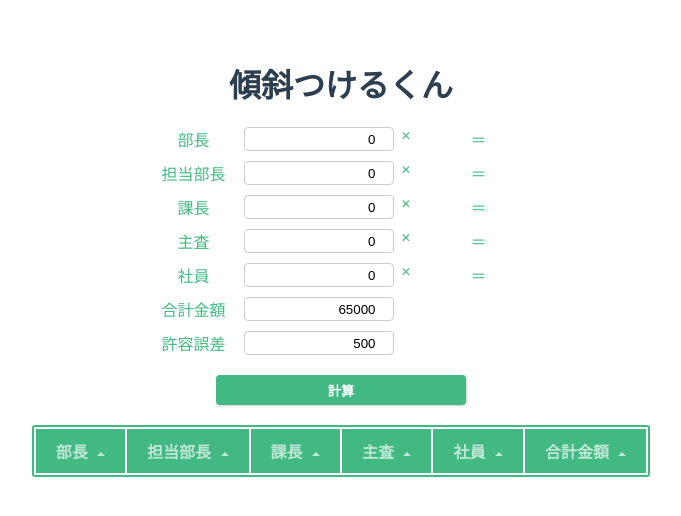
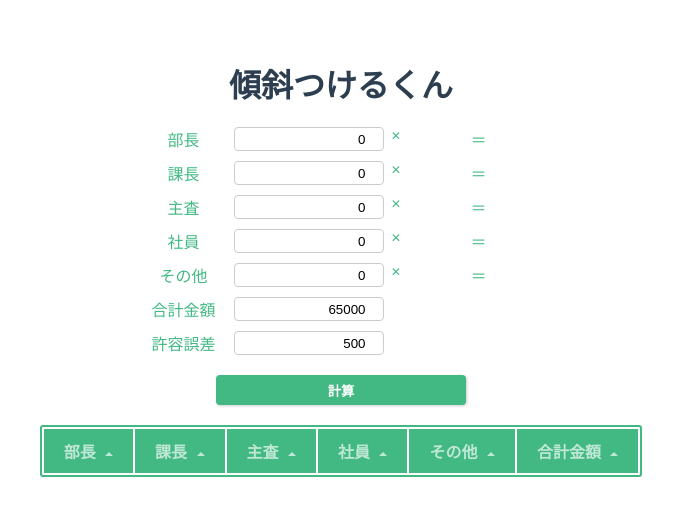
Before and after one commit to masaponto/keisha-maker, a Vue app: page / in a window 1280 px wide. Shown: the top 516 px of the page, without its empty margins (299-980 px from the left). Built offline with nearby package versions, Linux system fonts and the light colour scheme.

Commit message:
[Fix] バグ修正と調整

```diff
--- a/src/components/KeishaMaker.vue
+++ b/src/components/KeishaMaker.vue
@@ -11,13 +11,6 @@
 			<a class="num"> {{select_price.bucho}} </a>
 			<a> ＝ </a>
 			<a class="num"> {{pos_price.bucho}} </a>
-
-			<a class="pos">{{ columns.tbucho }}</a>
-			<input type="number" min="0" v-model="tanto_bucho_num" placeholder="0" />
-			<a> × </a>
-			<a class="num"> {{select_price.tbucho}} </a>
-			<a> ＝ </a>
-			<a class="num"> {{pos_price.tbucho}} </a>
 
 			<a>{{ columns.kacho }}</a>
 			<input type="number" min="0" v-model="kacho_num" placeholder="0" />
@@ -39,6 +32,13 @@
 			<a class="num">{{ select_price.hira }}</a>
 			<a> ＝ </a>
 			<a class="num"> {{pos_price.hira}} </a>
+
+			<a>{{ columns.extra }}</a>
+			<input type="number" min="0" v-model="extra_num" placeholder="0" />
+			<a> × </a>
+			<a class="num">{{ select_price.extra }}</a>
+			<a> ＝ </a>
+			<a class="num"> {{pos_price.extra}} </a>
 
 			<a>{{ columns.total }}</a>
 			<input type="number" min="0" max="1000000" v-model="total" pliceholder="0" />
@@ -85,16 +85,16 @@
 	 data() {
 
 		 var prices = new Array(18);
-		 for (var i=0; i < 18; i++) {
-			 prices[i] = i * 500 + 2000;
+		 for (var i=0; i < 19; i++) {
+			 prices[i] = i * 500 + 1000;
 		 }
 
 		 const columns = {
 			 bucho: '部長',
-			 tbucho: '担当部長',
 			 kacho: '課長',
 			 shusa:'主査',
 			 hira: '社員',
+			 extra: 'その他',
 			 total: '合計金額'
 		 };
 
@@ -105,27 +105,27 @@
 
 		 const select_price = {
 			 bucho: " ",
-			 tbucho: " ",
 			 kacho: " ",
 			 shusa: " ",
 			 hira: " ",
+			 extra: " "
 		 }
 
 		 const pos_price = {
 			 bucho: " ",
-			 tbucho: " ",
 			 kacho: " ",
 			 shusa: " ",
 			 hira: " ",
+			 extra: " "
 		 }
 
 
 		 return { total: '65000',
 				  bucho_num: '0',
-				  tanto_bucho_num: '0',
 				  kacho_num: '0',
 				  shusa_num: '0',
 				  hira_num:'0',
+				  extra_num: '0',
 				  prices: prices,
 				  columns: columns,
 				  keishas: [],
@@ -186,69 +186,76 @@
 			 return total;
 		 },
 		 calc: function(event) {
-
+			 console.log('calc')
 			 this.select_price = {}
 			 this.pos_price = {'bucho': ' ',
-							   'tbucho': ' ',
 							   'kacho': ' ',
 							   'shusa': ' ',
-							   'hira': ' '}
+							   'hira': ' ',
+							   'extra': ' '}
+
+			 this.select_error = ' '
 			 this.select_total = ' '
 
 			 this.keishas = []
 
-			 const nums = [{name:'hira', num: this.hira_num},
-						   {name:'shusa', num: this.shusa_num},
-						   {name:'kacho', num: this.kacho_num},
-						   {name:'tbucho', num: this.tanto_bucho_num},
-						   {name:'bucho', num: this.bucho_num}]
+			 const nums = [{name:'extra', num: this.extra_num, rank: 0},
+						   {name:'hira', num: this.hira_num, rank: 1},
+						   {name:'shusa', num: this.shusa_num, rank: 2},
+						   {name:'kacho', num: this.kacho_num, rank: 3},
+						   {name:'bucho', num: this.bucho_num, rank: 4}]
 
 			 const kinds = nums.filter(num => num.num > 0).length
 			 let combs = this.k_combinations(this.prices, kinds)
 			 combs = combs.map(c => c.sort())
-			 let prices = combs.map(c => this.calc_total(c, nums, kinds))
+			 let prices = combs.map(c => this.calc_total(c.sort((a, b) => a - b), nums, kinds))
 
 			 const match_indeces = prices.map(p => (0 <= (p - this.total)) && ((p - this.total) <= this.errorVal))
 			 const match_combs = combs.filter((c, index) => match_indeces[index])
 			 const match_prices = prices.filter((p, index) => match_indeces[index])
 
+
+			 let select_nums = nums.filter((x) => x.num > 0)
+			 select_nums = select_nums.sort(function(a,b){
+				 if(a.rank < b.rank) return -1;
+				 if(a.rank > b.rank) return 1;
+				 return 0;
+			 });
+
 			 for (var i = 0; i < match_combs.length; i++) {
 				 let keisha = {total: 0,
 							   bucho: 0,
-							   tbucho: 0,
 							   kacho: 0,
 							   shusa: 0,
-							   hira: 0}
+							   hira: 0,
+							   extra: 0}
 
 				 const c = match_combs[i]
 				 const p = match_prices[i]
 
+
 				 keisha['total'] = p
 
-				 var k = 0
-				 nums.forEach(num => {
-					 if (num.num !=0) {
-						 keisha[num.name] = c[k]
-						 k++
-					 }
+				 let k = 0
+				 select_nums.forEach(n => {
+					 keisha[n.name] = c[k]
+					 k++
 				 })
 
 				 this.keishas.push(keisha)
 			 }
 		 },
 		 sortBy: function(key) {
-			 console.log('sort by')
-			 console.log(key)
 			 this.sortKey = key;
 			 this.sortOrders[key] = this.sortOrders[key] * -1;
 		 },
 		 showPrice: function(keisha) {
 			 this.select_price = keisha;
 			 this.pos_price = {'bucho': keisha.bucho * this.bucho_num,
-							   'tbucho': keisha.tbucho * this.tanto_bucho_num,
 							   'kacho': keisha.kacho * this.kacho_num,
 							   'shusa': keisha.shusa * this.shusa_num,
-							   'hira': keisha.hira * this.hira_num}
+							   'hira': keisha.hira * this.hira_num,
+							   'extra': keisha.extra * this.extra_num}
 			 this.select_total = keisha.total
 			 this.select_error = keisha.total - this.total
 		 }
@@ -256,7 +263,6 @@
 	 computed: {
 		 //https://www.webopixel.net/javascript/1193.html
 		 sortedKeishas: function () {
-			 console.log('sortedKeishas')
 			 let data = this.keishas;
 			 let sortKey = this.sortKey;
 			 let order = this.sortOrders[sortKey] || 1;
@@ -301,7 +307,7 @@
  .grid {
 	 display: grid;
 	 justify-content: center;
-	 grid-template-columns: 100px 150px 25px 50px 20px 50px;
+	 grid-template-columns: 100px 150px 25px 60px 20px 60px;
 	 grid-row-gap: 10px;
  }
 
```
